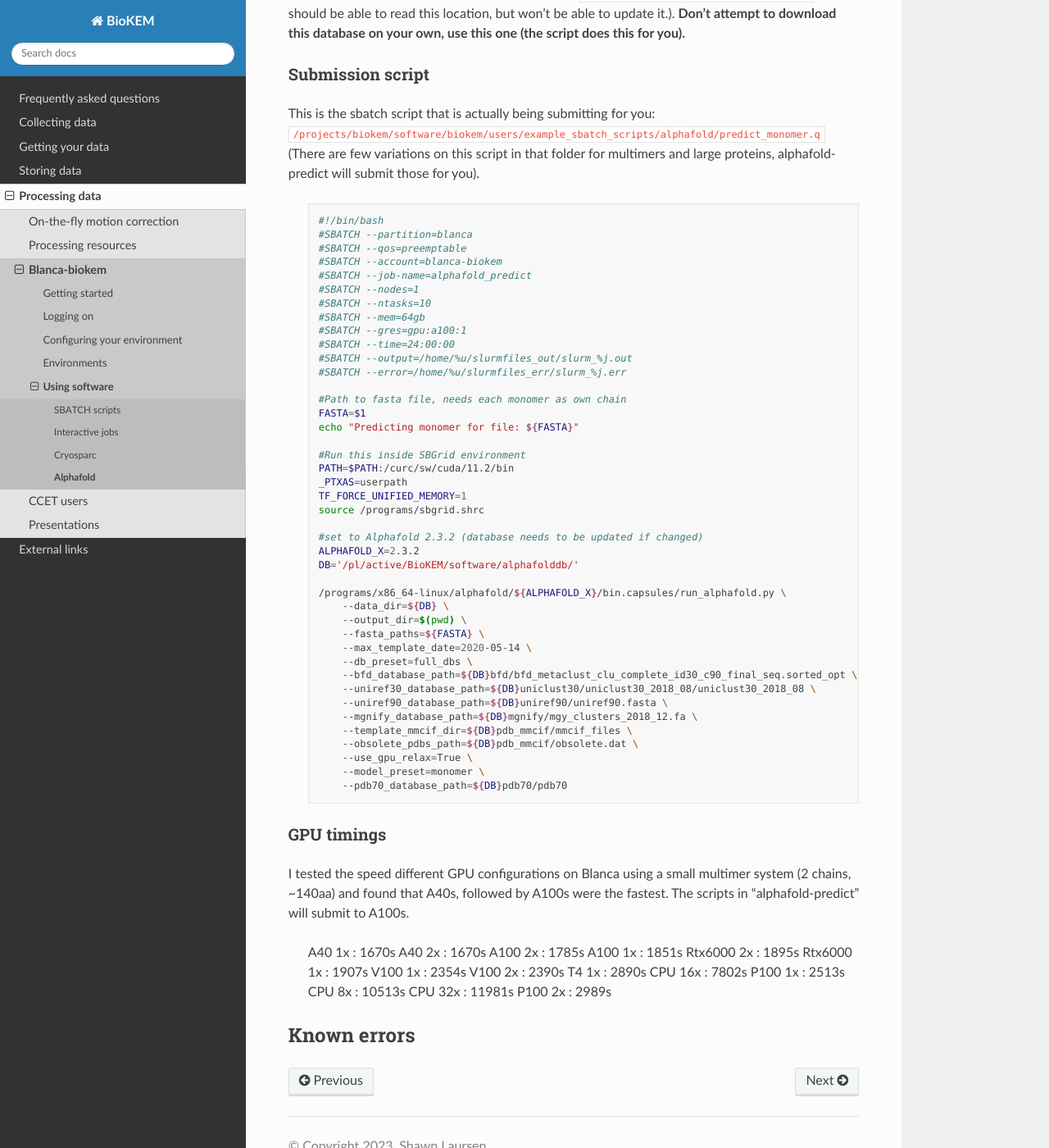
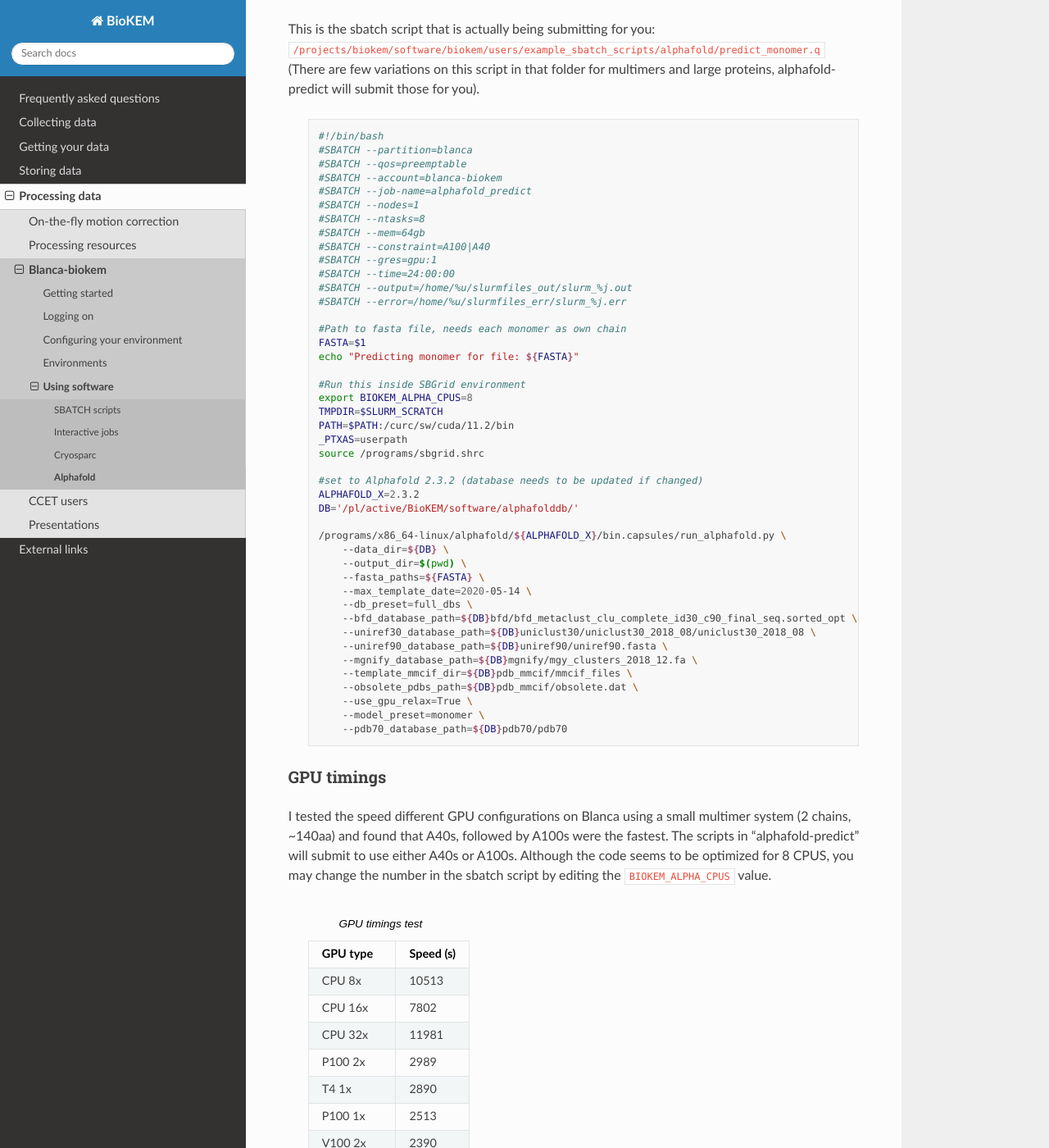
Before and after one commit to CU-BioKEM/user-guide, a Sphinx documentation site: the page built from docs/source/processing/using_software/alphafold.rst, in a window 1280 px wide and 1400 px high, scrolled down 1900 px. Shown: the whole window at 82% size. Built offline with Sphinx 7.4.7 and the Read the Docs theme 2.0.0, drawn with Linux system fonts in a browser that asks for light colours; some of the changed text lies outside the part shown.

Commit message:
made table

```diff
--- a/docs/source/processing/using_software/alphafold.rst
+++ b/docs/source/processing/using_software/alphafold.rst
@@ -15,12 +15,6 @@
 ``biokem-interactive`` session.
 
   #. Log on to OpenOnDemand (see :doc:`../logging_on`)
-  #. Logon to a login node:
-
-      .. code-block:: bash
-
-        ssh login10
-
   #. Start an interactive session:
 
       .. code-block:: bash
@@ -110,9 +104,10 @@
     #SBATCH --account=blanca-biokem
     #SBATCH --job-name=alphafold_predict
     #SBATCH --nodes=1
-    #SBATCH --ntasks=10
+    #SBATCH --ntasks=8
     #SBATCH --mem=64gb
-    #SBATCH --gres=gpu:a100:1
+    #SBATCH --constraint=A100|A40
+    #SBATCH --gres=gpu:1
     #SBATCH --time=24:00:00
     #SBATCH --output=/home/%u/slurmfiles_out/slurm_%j.out
     #SBATCH --error=/home/%u/slurmfiles_err/slurm_%j.err
@@ -122,9 +117,10 @@
     echo "Predicting monomer for file: ${FASTA}"
 
     #Run this inside SBGrid environment
+    export BIOKEM_ALPHA_CPUS=8
+    TMPDIR=$SLURM_SCRATCH
     PATH=$PATH:/curc/sw/cuda/11.2/bin
     _PTXAS=userpath
-    TF_FORCE_UNIFIED_MEMORY=1
     source /programs/sbgrid.shrc
 
     #set to Alphafold 2.3.2 (database needs to be updated if changed)
@@ -147,6 +143,7 @@
         --model_preset=monomer \
         --pdb70_database_path=${DB}pdb70/pdb70
 
+
 .. GPU timings:
 
 GPU timings
@@ -154,23 +151,31 @@
 
 I tested the speed different GPU configurations on Blanca using a small multimer
 system (2 chains, ~140aa) and found that A40s, followed by A100s were the fastest.
-The scripts in "alphafold-predict" will submit to A100s.
+The scripts in "alphafold-predict" will submit to use either A40s or A100s.
+Although the code seems to be optimized for 8 CPUS, you may change the number
+in the sbatch script by editing the ``BIOKEM_ALPHA_CPUS`` value.
 
-      A40 1x : 1670s
-      A40 2x : 1670s
-      A100 2x : 1785s
-      A100 1x : 1851s
-      Rtx6000 2x : 1895s
-      Rtx6000 1x : 1907s
-      V100 1x : 2354s
-      V100 2x : 2390s
-      T4 1x : 2890s
-      CPU 16x : 7802s
-      P100 1x : 2513s
-      CPU 8x : 10513s
-      CPU 32x : 11981s
-      P100 2x : 2989s
+  .. table:: GPU timings test
+     :widths: auto
 
+     ==========   =========
+     GPU type     Speed (s)
+     ==========   =========
+     CPU 8x       10513
+     CPU 16x      7802
+     CPU 32x      11981
+     P100 2x      2989
+     T4 1x        2890
+     P100 1x      2513
+     V100 2x      2390
+     V100 1x      2354
+     Rtx6000 1x   1907
+     Rtx6000 2x   1895
+     A100 1x      1851
+     A100 2x      1785
+     A40 1x       1670
+     A40 2x       1670
+     ==========   =========
 
 .. _Known errors:
 
```
